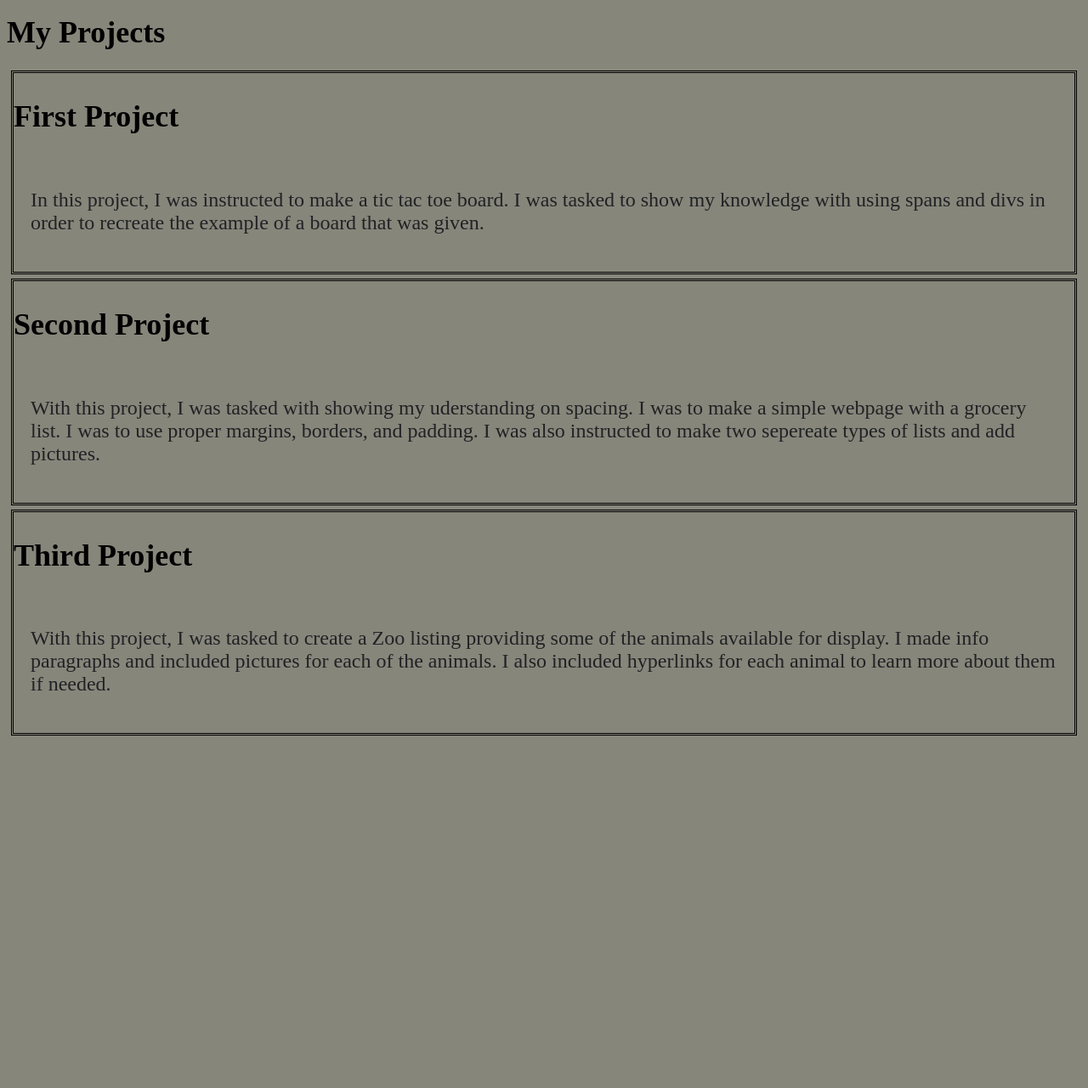
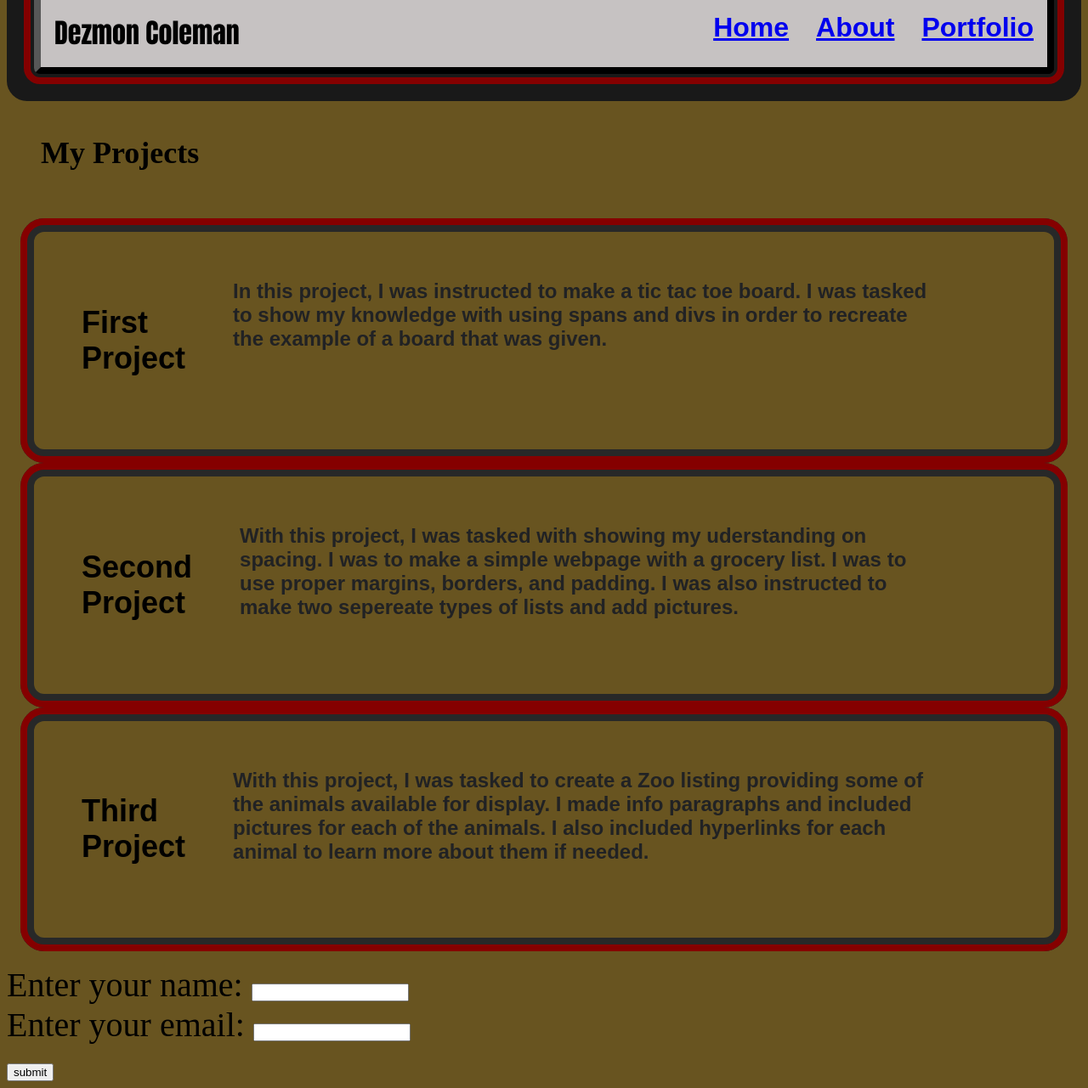
Before and after one commit to Profytt/workshop09, a plain HTML site: page portfolio.html in a window 1280 px wide. Shown: the part 42-1323 px from the top of the page at 85% size. Before the commit the page ends 916 px from the top, so only its background shows below. Drawn offline with Linux system fonts and the light colour scheme.

Commit message:
third commit

```diff
--- a/portfolio.html
+++ b/portfolio.html
@@ -2,13 +2,13 @@
 <html lang="en">
   <head>
     <meta charset="UTF-8" />
-    <meta name="viewport" content="width=device-width, initial-scale=1.0" />
+    <meta myname="viewport" content="width=device-width, initial-scale=1.0" />
     <title>Document</title>
     <link rel="stylesheet" href="style.css" />
   </head>
   <body class="page">
     <div class="navigation">
-      <h3 class="name">Dezmon Coleman</h3>
+      <h3 class="myname">Dezmon Coleman</h3>
       <ul class="menu">
         <a href="index.html"><li>Home</li></a>
         <a href="about.html"><li>About</li></a>
@@ -48,5 +48,19 @@
         </p>
       </div>
     </div>
+</div>
+<form action="" method="get" class="namesubmit">
+  <div class="namesubmit">
+    <label for="name">Enter your name:</label>
+    <input type="text" name="name" id="name" required />
+  </div>
+  <div class="namesubmit">
+    <label for="email">Enter your email:</label>
+    <input type="email" name="email" id="email" required />
+  </div>
+  <div class="namesubmit">
+      <input type="submit" value="submit">
+  </div>
+</form>
   </body>
 </html>
--- /dev/null
+++ b/scriptfile.js
@@ -0,0 +1 @@
+console.log(Hello ,World);
--- a/style.css
+++ b/style.css
@@ -1,12 +1,19 @@
 .page {
-    background-color: rgb(134, 134, 123);
+  background-color: rgb(104, 84, 32);
 }
 
 .navigation {
-    background: rgb(184, 183, 183);
+  background: rgb(198, 194, 194);
   display: flex;
   justify-content: space-between;
-    padding: 20pxi;
+  border: 0.5rem outset rgb(3, 3, 3);
+  outline: 0.5rem solid rgb(132, 0, 0);
+  box-shadow: 0 0 0 2rem rgb(25, 25, 25);
+  border-radius: 7px;
+  font: bold 1rem sans-serif;
+  margin: 2rem;
+  padding: 1rem;
+  outline-offset: 0.3rem;
 }
 
 .menu {
@@ -14,46 +21,73 @@
   margin: 0;
   list-style: none;
   display: flex;
-    gap: 10px;
-    font-size: 22px;
+  gap: 2rem;
+  font-size: 2rem;
 }
 
-.name {
+.myname {
   padding: 0;
   margin: 0;
   display: flex;
-    font-size: 24px;
+  font-size: 2rem;
+  font-family: Impact, Haettenschweiler, 'Arial Narrow Bold', sans-serif;
 }
 
 .statement {
-    font-size: 36px;
+  display: flex;
+  justify-content: center;
+  font-size: 8rem;
   font-weight: 200;
-    font-family:Arial, Helvetica, sans-serif
+  font-family: 'Courier New', Courier, monospace;
 }
 
 .heading {
   font-size: 36px;
-
+  padding: 2.5rem;
 }
-
 
 .topic {
   font-size: 22px;
 }
 
 .topics {
-    border-style: double;
   margin: 5px;
+  outline: 0.5rem solid rgb(133, 0, 0);
+  box-shadow: 0 0 0 1rem rgb(39, 40, 40);
+  border-radius: 12px;
+  font: bold 1rem sans-serif;
+  margin: 2rem;
+  padding: 1rem;
+  outline-offset: 0.5rem;
+  display: flex;
+  justify-content: center;
 }
 
 .paragraph {
   color: rgb(33, 34, 36);
   display: flex;
-    margin: 10px;
-    padding: 10px;4
-    flex-flow: right: ;;
+  margin: 0rem;
+  margin-right: 7rem;
+  padding: 0rem;
+
+}
+
+.paragraph2 {
+    color: rgb(33, 34, 36);
+    display: flex;
+    margin: 0rem;
+    margin-left: 7rem;
+
   }
 
 .para {
   font-size: 24px;
+  display: flex;
+  flex: ;
+  padding: 1rem;
+  padding-left: ;
 }
+
+form {
+    font-size: 2.5rem;
+}
```
Also changed, not shown: about.html (+6 -2 lines), index.html (+1 -1 lines). Lines whose indentation alone changed are shown as unchanged.
